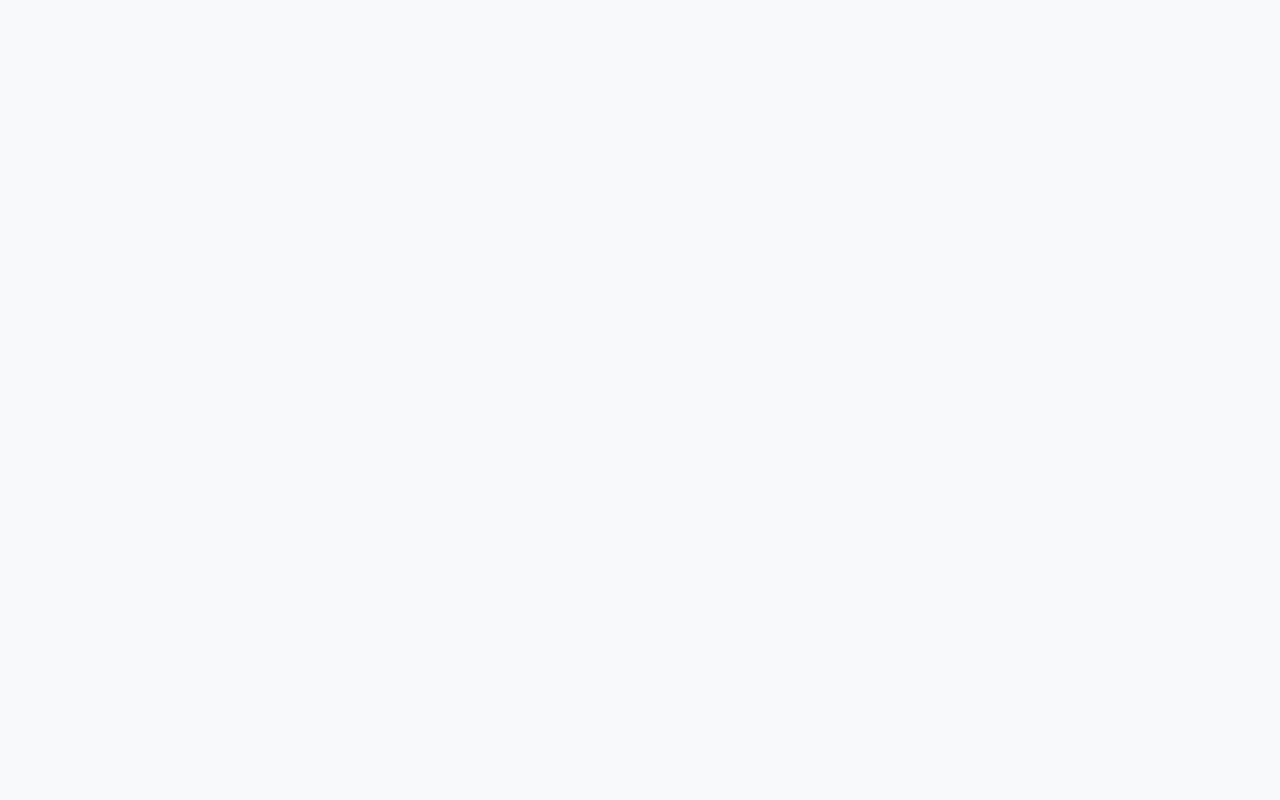
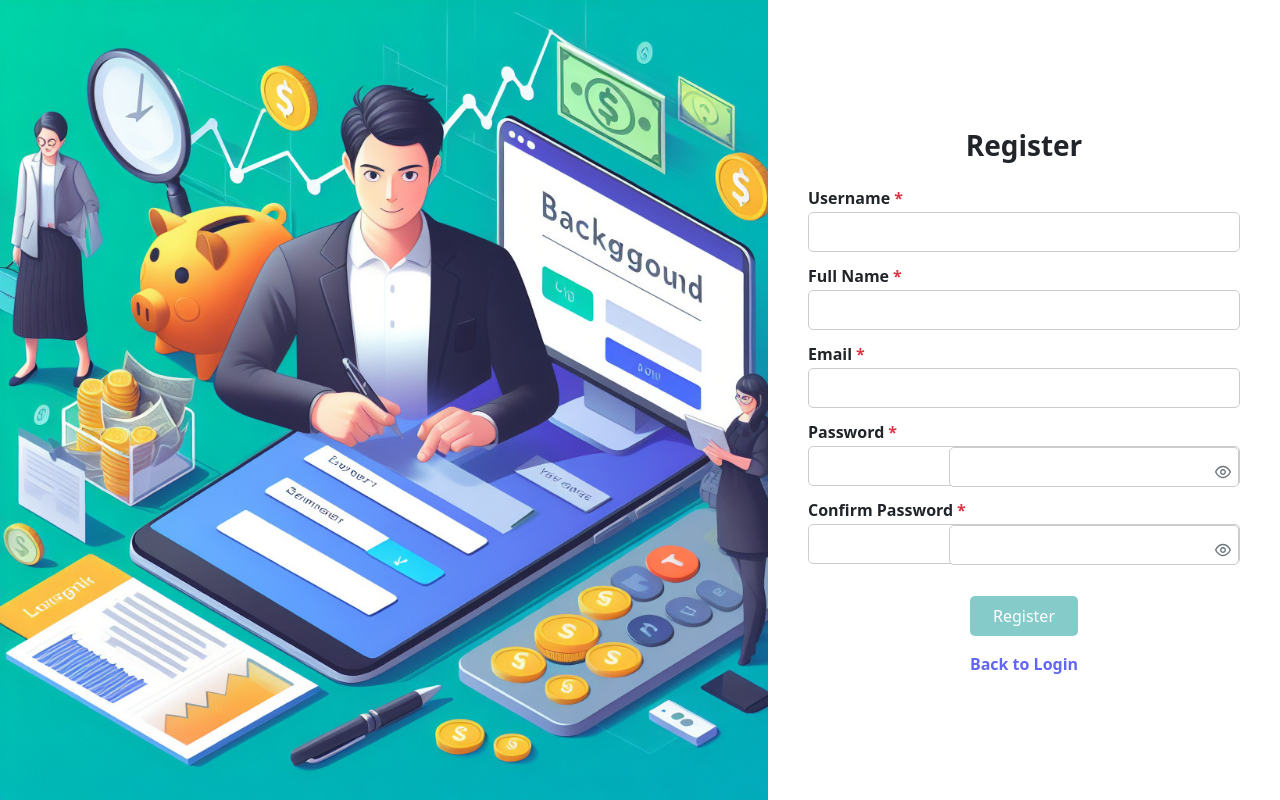
Before and after one commit to HieuQuach0120/Demo, a React (Create React App) app: page /register in a window 1280 px wide. Before the commit this address had no page. Built offline with nearby package versions, Linux system fonts and the light colour scheme.

Commit message:
register

```diff
--- a/src/App.tsx
+++ b/src/App.tsx
@@ -8,6 +8,7 @@ import "primereact/resources/primereact.min.css"; // Core CSS
 import "primeicons/primeicons.css";
 
 import Login from "./components/login";
+import Register from "./components/register";
 import { ProgressSpinner } from "primereact/progressspinner";
 import { privateRoutes } from "./route/index";
 import LayoutComponent from "./components/layout";
@@ -30,6 +31,7 @@ function App() {
         <Router>
           <Routes>
             {<Route path="/login" element={<Login />} />}
+            {<Route path="/register" element={<Register />} />}
             <Route path="/" element={<LayoutComponent />}>
               {privateRoutes.map((route, index) => {
                 return <React.Fragment key={index}>{route}</React.Fragment>;
--- a/src/components/login/index.tsx
+++ b/src/components/login/index.tsx
@@ -104,12 +104,23 @@ const Login = () => {
               </div>
             </div>
             <div className="row">
-              <div className="col-12 mt-4 d-flex justify-content-center">
+              <div className="col-12 mt-4 d-flex flex-column align-items-center gap-3">
                 <Button
                   type="submit"
-                  className="w-25 btn-login"
+                  className="btn-login w-100 p-3"
                   label="Login"
+                  style={{ maxWidth: "400px", fontSize: "16px" }}
                 />
+                <div className="mt-3">
+                  <span>Don't have an account? </span>
+                  <span
+                    className="text-primary fw-bold"
+                    style={{ cursor: "pointer" }}
+                    onClick={() => navigate("/register")}
+                  >
+                    Register now
+                  </span>
+                </div>
               </div>
             </div>
           </div>
--- /dev/null
+++ b/src/components/register/index.tsx
@@ -0,0 +1,224 @@
+import { Controller, useForm } from "react-hook-form";
+import InputTextCustom from "../common/InputTextCustom";
+import ErrorMessageCustom from "../common/ErrorMessageCustom";
+import PasswordCustom from "../common/PasswordCustom";
+import { Button } from "primereact/button";
+import { useNavigate } from "react-router-dom";
+import { toast } from "react-toastify";
+import { register } from "../../service/AuthService"; // Đảm bảo bạn đã thêm hàm register vào AuthService như bước trước
+
+const Register = () => {
+  const navigate = useNavigate();
+
+  // Giá trị mặc định cho form đăng ký
+  let defaultValues = {
+    userName: "",
+    fullName: "",
+    email: "",
+    passWord: "",
+    confirmPassword: "",
+  };
+
+  const {
+    control,
+    formState: { errors },
+    handleSubmit,
+    watch, // Dùng để theo dõi mật khẩu nhập vào để so sánh
+  } = useForm({ defaultValues });
+
+  const onSubmit = async (data: any) => {
+    // Gọi API đăng ký (đã mock hoặc thật)
+    const res = await register({
+      username: data.userName.trim(),
+      password: data.passWord,
+      fullName: data.fullName,
+      email: data.email,
+    });
+
+    if (res) {
+      toast.success("Đăng ký thành công! Vui lòng đăng nhập.");
+      navigate("/login");
+    } else {
+      toast.error("Đăng ký thất bại.");
+    }
+  };
+
+  return (
+    <form onSubmit={handleSubmit(onSubmit)}>
+      <div className="login-container bg-white">
+        {/* Giữ nguyên background giống trang Login */}
+        <div className="bg-login slide-in-left d-none d-xl-block"></div>
+
+        <div className="login-content position-relative d-flex flex-column align-items-center justify-content-center">
+          <div className="login-logo scale-in-center position-absolute top-0 w-100 mt-4 mt-xxl-5"></div>
+          <div className="login-head">Register</div>
+
+          <div className="login-form" style={{ width: "100%" }}>
+            <div className="row">
+              {/* Username */}
+              <div className="col-12 mb-2">
+                <Controller
+                  name="userName"
+                  control={control}
+                  rules={{
+                    required: "Username is required",
+                    maxLength: { value: 255, message: "Max length 255" },
+                  }}
+                  render={({ field }) => (
+                    <>
+                      <InputTextCustom
+                        label="Username"
+                        required={true}
+                        maxLength={255}
+                        value={field.value}
+                        onChange={(e: any) => field.onChange(e.target.value)}
+                        isValidate={errors["userName"] ? true : false}
+                      />
+                      {errors["userName"] && (
+                        <ErrorMessageCustom error={errors["userName"]} />
+                      )}
+                    </>
+                  )}
+                />
+              </div>
+
+              {/* Full Name */}
+              <div className="col-12 mb-2">
+                <Controller
+                  name="fullName"
+                  control={control}
+                  rules={{ required: "Full name is required" }}
+                  render={({ field }) => (
+                    <>
+                      <InputTextCustom
+                        label="Full Name"
+                        required={true}
+                        maxLength={255}
+                        value={field.value}
+                        onChange={(e: any) => field.onChange(e.target.value)}
+                        isValidate={errors["fullName"] ? true : false}
+                      />
+                      {errors["fullName"] && (
+                        <ErrorMessageCustom error={errors["fullName"]} />
+                      )}
+                    </>
+                  )}
+                />
+              </div>
+
+              {/* Email */}
+              <div className="col-12 mb-2">
+                <Controller
+                  name="email"
+                  control={control}
+                  rules={{
+                    required: "Email is required",
+                    pattern: {
+                      value: /^[A-Z0-9._%+-]+@[A-Z0-9.-]+\.[A-Z]{2,}$/i,
+                      message: "Invalid email address",
+                    },
+                  }}
+                  render={({ field }) => (
+                    <>
+                      <InputTextCustom
+                        label="Email"
+                        required={true}
+                        maxLength={255}
+                        value={field.value}
+                        onChange={(e: any) => field.onChange(e.target.value)}
+                        isValidate={errors["email"] ? true : false}
+                      />
+                      {errors["email"] && (
+                        <ErrorMessageCustom error={errors["email"]} />
+                      )}
+                    </>
+                  )}
+                />
+              </div>
+
+              {/* Password */}
+              <div className="col-12 mb-2">
+                <Controller
+                  name="passWord"
+                  control={control}
+                  rules={{ required: "Password is required" }}
+                  render={({ field }) => (
+                    <>
+                      <PasswordCustom
+                        required={true}
+                        maxLength={255}
+                        label="Password"
+                        value={field.value}
+                        onChange={(e: any) => field.onChange(e.target.value)}
+                        isValidate={errors["passWord"] ? true : false}
+                      />
+                      {errors["passWord"] && (
+                        <ErrorMessageCustom error={errors["passWord"]} />
+                      )}
+                    </>
+                  )}
+                />
+              </div>
+
+              {/* Confirm Password */}
+              <div className="col-12 mb-2">
+                <Controller
+                  name="confirmPassword"
+                  control={control}
+                  rules={{
+                    required: "Please confirm your password",
+                    validate: (val: string) => {
+                      if (watch("passWord") !== val) {
+                        return "Your passwords do NOT match";
+                      }
+                    },
+                  }}
+                  render={({ field }) => (
+                    <>
+                      <PasswordCustom
+                        required={true}
+                        maxLength={255}
+                        label="Confirm Password"
+                        value={field.value}
+                        onChange={(e: any) => field.onChange(e.target.value)}
+                        isValidate={errors["confirmPassword"] ? true : false}
+                      />
+                      {errors["confirmPassword"] && (
+                        <ErrorMessageCustom error={errors["confirmPassword"]} />
+                      )}
+                    </>
+                  )}
+                />
+              </div>
+            </div>
+
+            {/* Buttons */}
+            <div className="row">
+              <div className="col-12 mt-4 d-flex justify-content-center flex-column align-items-center">
+                <Button
+                  type="submit"
+                  className="w-25 btn-login mb-3"
+                  label="Register"
+                />
+
+                {/* Nút quay lại Login */}
+                <span
+                  style={{
+                    cursor: "pointer",
+                    color: "#6366f1",
+                    fontWeight: "bold",
+                  }}
+                  onClick={() => navigate("/login")}
+                >
+                  Back to Login
+                </span>
+              </div>
+            </div>
+          </div>
+        </div>
+      </div>
+    </form>
+  );
+};
+
+export default Register;
--- a/src/service/AuthService.ts
+++ b/src/service/AuthService.ts
@@ -11,3 +11,12 @@ export async function login(params: any) {
     return null;
   }
 }
+export async function register(params: any) {
+  try {
+    const link = url + "/register"; // Giả định API là /authen/register
+    const res = await instance.post(link, params);
+    return res?.data || null;
+  } catch (error) {
+    return null;
+  }
+}
```
